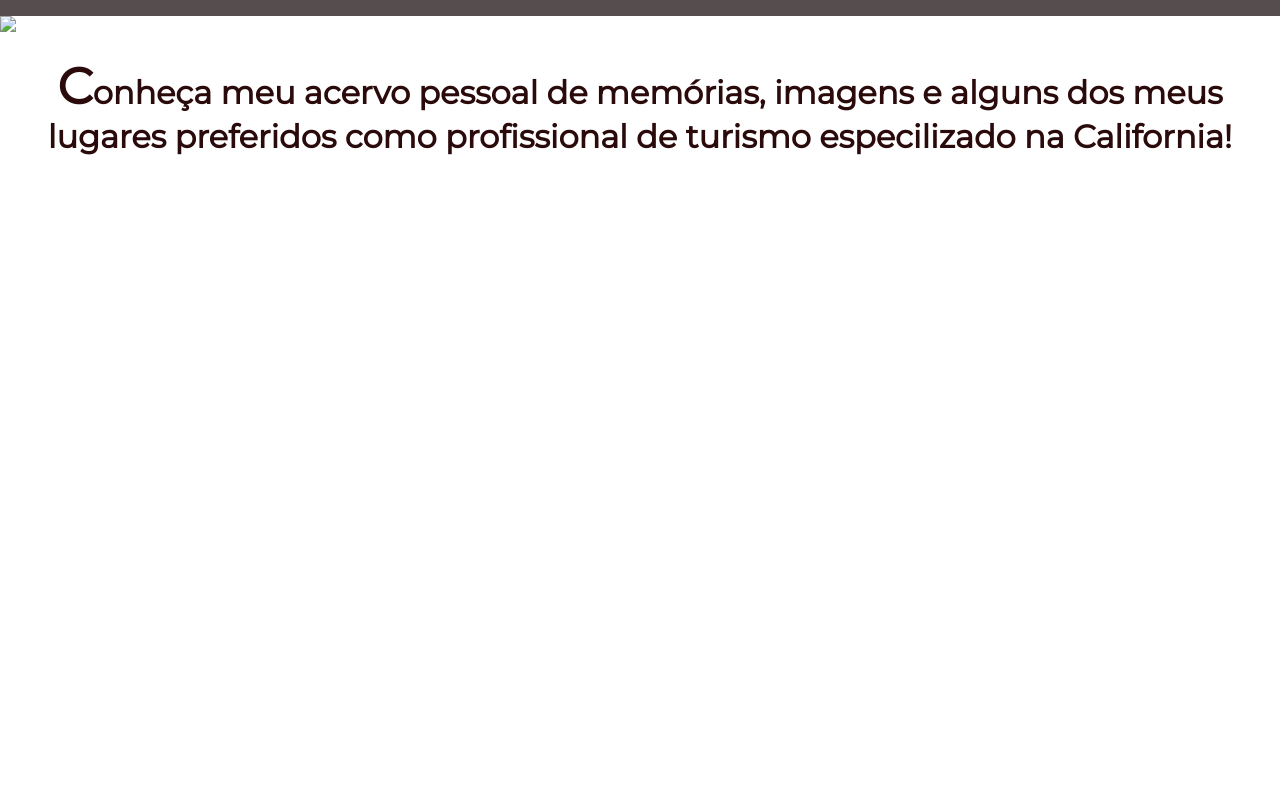
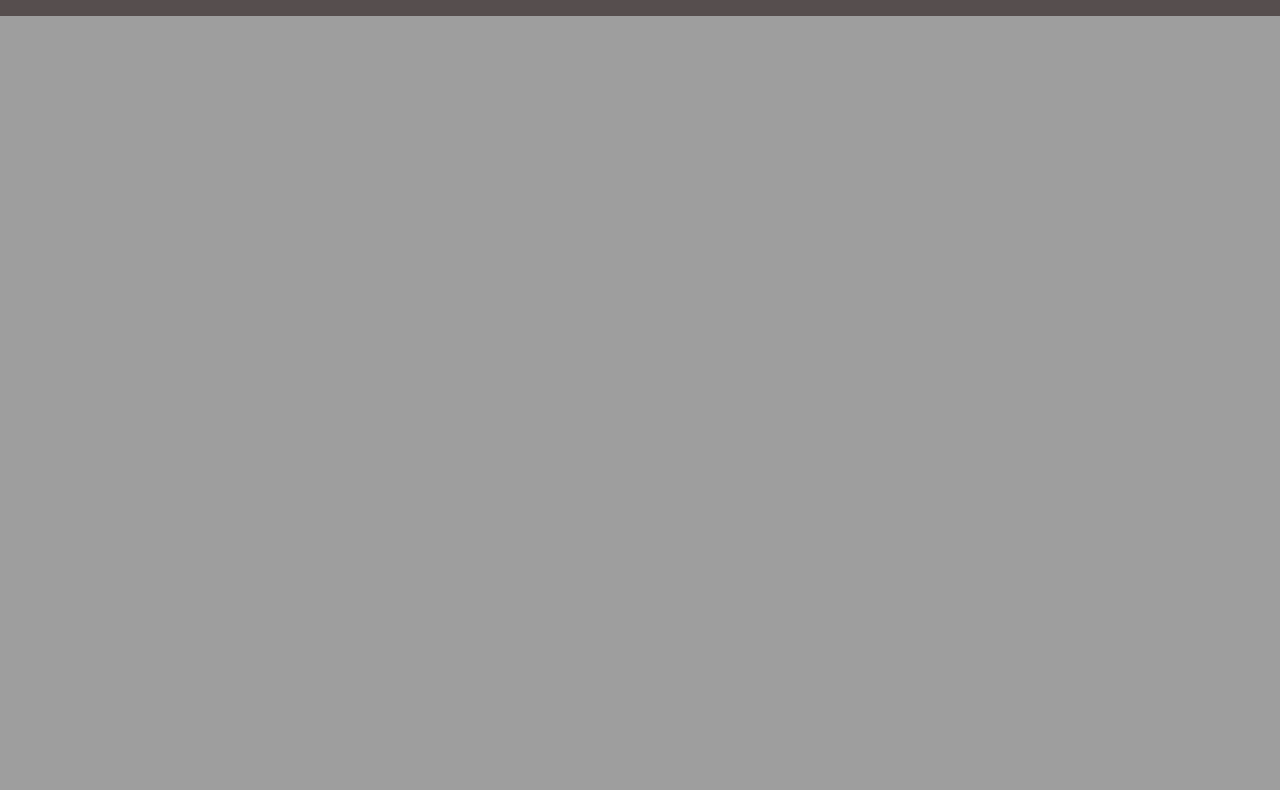
Before and after one commit to csucedu/Portofolio, a plain HTML site: page index.html in a window 1280 px wide. Shown: the part 66-856 px from the top of the page. Before the commit the page ends 800 px from the top, so only its background shows below. Drawn offline with nearby package versions, Linux system fonts and the light colour scheme; the site is published under a folder, as on GitHub Pages, so addresses that start at the root find nothing.

Commit message:
Add files via upload

```diff
--- a/index.html
+++ b/index.html
@@ -22,7 +22,7 @@
 			<a href="contato.html">CONTATO</a>
 	</nav>
 
-	<img id="capa" src="/Imagens/capa.jpeg">
+	<img id="capa" src="imagens/capa.jpeg">
 
 		<h1> Conheça meu acervo pessoal de memórias, imagens e alguns dos meus lugares preferidos como profissional de turismo especilizado na California!</h1>
 	</center>
```
